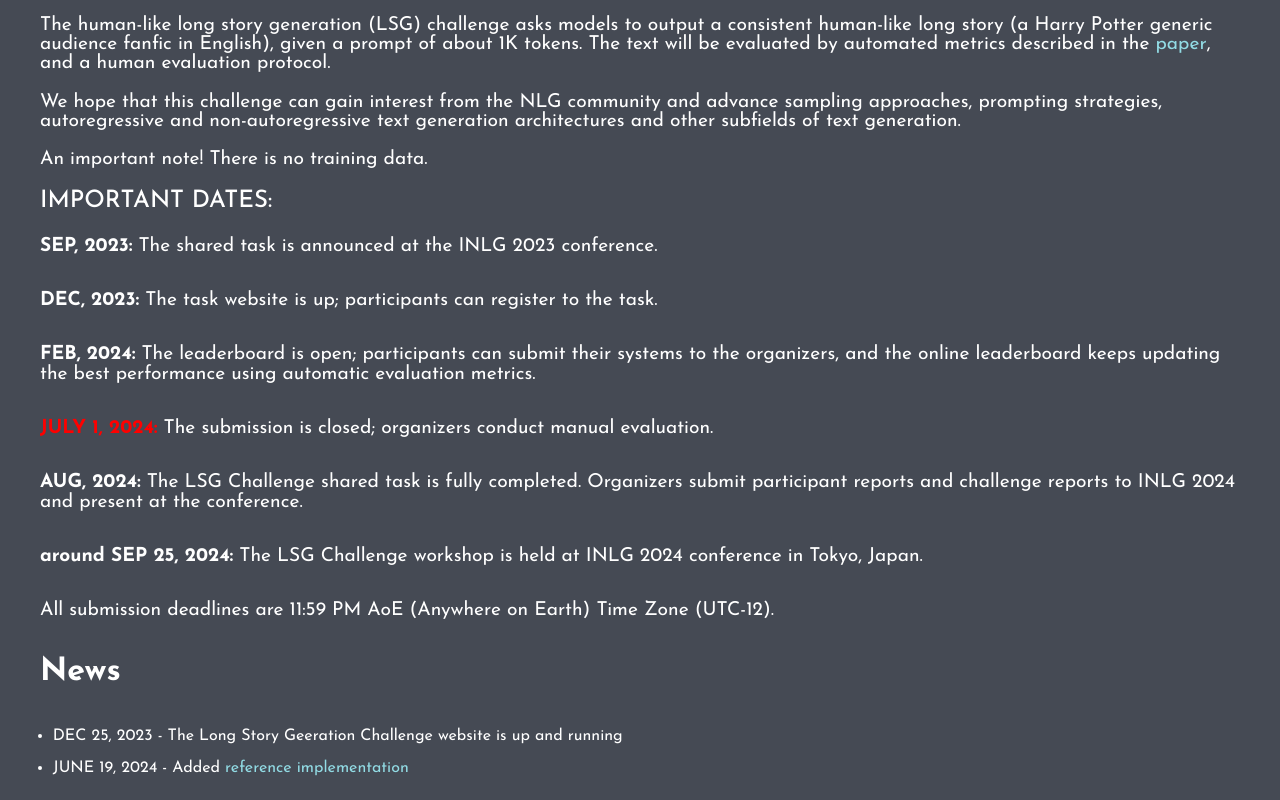
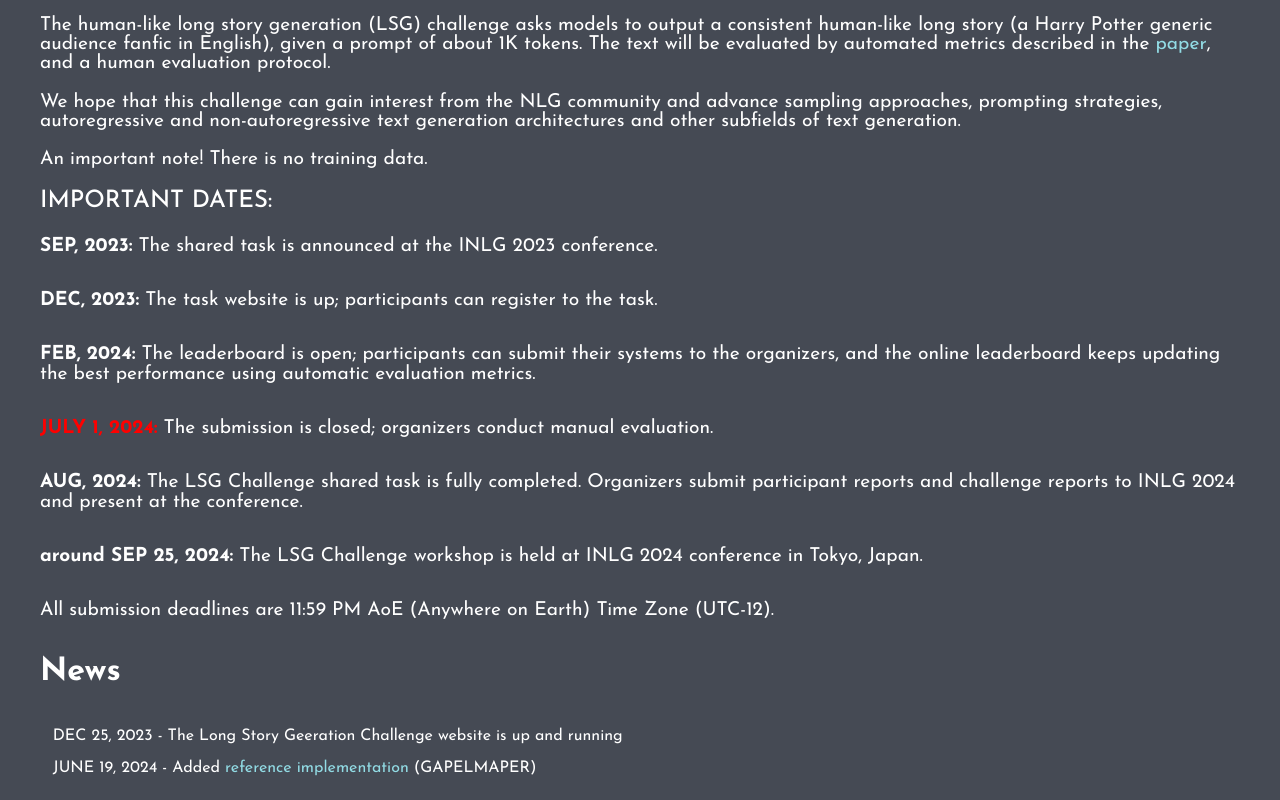
Before and after one commit to NazarovNikita1/LSGC, a Vue app: page / in a window 1280 px wide. Shown: the part 309-1109 px from the top of the page. Built offline with nearby package versions, Linux system fonts and the light colour scheme; what vue-particles would draw is missing.

Commit message:
Update HomePage.vue

```diff
--- a/src/views/HomePage.vue
+++ b/src/views/HomePage.vue
@@ -83,13 +83,13 @@
           margin-left: 1vw;
         "
       >
-        <li>
+        <p>
             DEC 25, 2023 - The Long Story Geeration Challenge website is up and
             running
-        </li>
-        <li>
-            JUNE 19, 2024 - Added <a href="https://github.com/nickm197/GAPELMAPER/tree/main" target="_blank">reference implementation</a>
-        </li>
+        </p>
+        <p>
+            JUNE 19, 2024 - Added <a href="https://github.com/nickm197/GAPELMAPER/tree/main" target="_blank">reference implementation</a> (GAPELMAPER)
+        </p>
       </ul>
     </div>
   </div>
```
